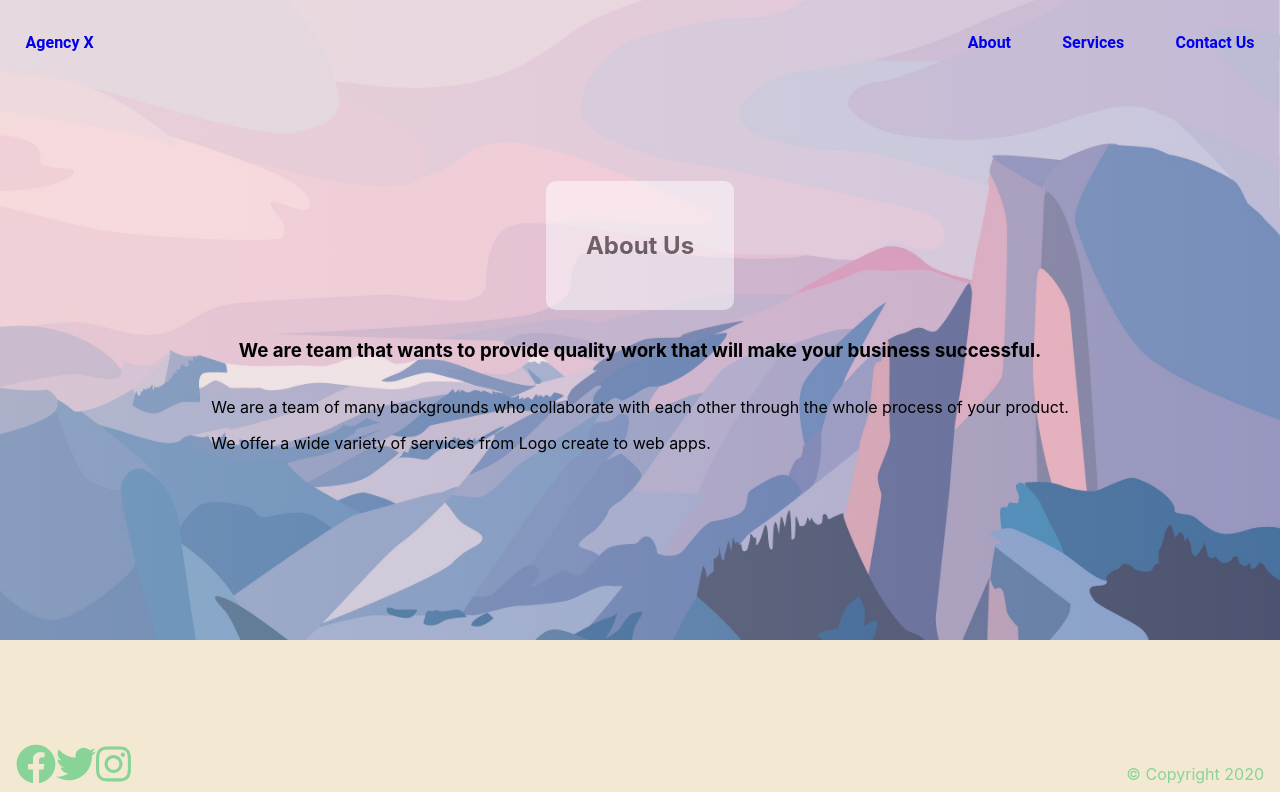
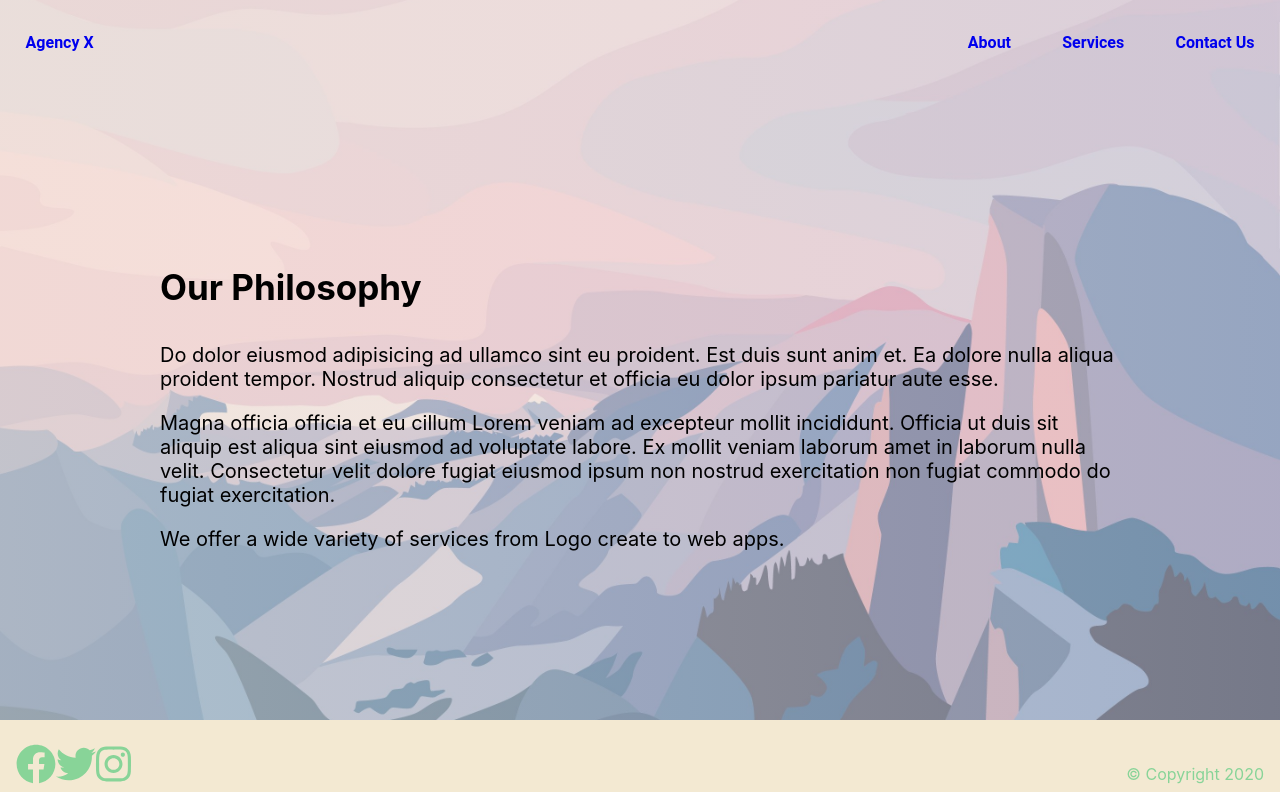
Before and after one commit to alinan-vn/agency-landing-pages-front-end, a React (Create React App) app: page /about in a window 1280 px wide. Shown: the top 792 px of the page. Built offline with nearby package versions, Linux system fonts and the light colour scheme.

Commit message:
added Philosophy and Our Team template in About section

```diff
--- a/src/components/about/index.js
+++ b/src/components/about/index.js
@@ -2,26 +2,40 @@ import React, { Component } from 'react';
 
 class About extends React.Component {
 
+
     render() {
         return (
             <main className="about">
-                <div className="about-box">
-                    <h2 className="h-2">About Us</h2>
+                <div className="trans-box">
+                    <h2>About Us</h2>
                 </div>
 
-                <div>
-                    <h3>We are team that wants to provide quality work that will make your business successful.</h3>
+                <div className="content-left">
+                    <h3 >Our Philosophy</h3>
+
+                    <p>
+                        Do dolor eiusmod adipisicing ad ullamco sint eu proident. Est  duis sunt anim et. Ea dolore nulla aliqua proident tempor. Nostrud aliquip consectetur et officia eu dolor ipsum pariatur aute esse.
+                    </p>
+
+                    <p>
+                        Magna officia officia et eu cillum Lorem veniam ad excepteur mollit incididunt. Officia ut duis sit aliquip est aliqua sint eiusmod ad voluptate labore. Ex mollit veniam laborum amet in laborum nulla velit. Consectetur velit dolore fugiat eiusmod ipsum non nostrud exercitation non fugiat commodo do fugiat exercitation.
+                    </p>
+
+                    <p>
+                        We offer a wide variety of services from Logo create to web apps.
+                    </p>
                 </div>
 
-                <div>
-                    <p>We are a team of many backgrounds who collaborate with each other through the whole process of your product.</p>
+                <div className="content-right">
+                    <h3 >Our Team</h3>
+                    <p>Nisi quis amet Lorem aliqua magna aute voluptate esse nostrud.</p>
 
-                    <p>We offer a wide variety of services from Logo create to web apps.</p>
+                    <p>Ea irure elit occaecat et consectetur minim magna esse dolor occaecat. Mollit nostrud qui consequat labore exercitation consectetur deserunt est eiusmod consequat reprehenderit laborum deserunt. Lorem commodo commodo non cillum anim nisi culpa cillum qui incididunt nulla deserunt fugiat do.</p>
+
+                    {/* <p>
+                        We are a team of many backgrounds who collaborate with each other through the whole process of your product.
+                    </p> */}
                 </div>
-
-
-
-
             </main>
         )
     }
--- a/src/scss/_about.scss
+++ b/src/scss/_about.scss
@@ -1,44 +1,63 @@
 .about {
+
+    height: 90vh;
+    width: 100%;
     background:
         linear-gradient(
             to right,
-            rgba($primary-color, 0.4),
-            rgba($primary-color, 0.2)
+            rgba($primary-color, 0.6),
+            rgba($primary-color, 0.4)
         ),
         url($about-bg) center;
-    height: 80vh;
-    width: 100%;
     background-size: cover;
+    background-attachment: scroll;
+    // fixed --> keeps the background image fixed in one position while the rest of the rest of the page scrolls
+    // scroll --> the background image moves with the scroll
+    // local --> ?? seems to behave like scroll
     display: flex;
     flex-direction: column;
     justify-content: center;
     align-items: center;
 }
 
-
-.header-text {
-    font-size: 3.5vw;
-    margin-bottom: 20vh;
-    width: 60vw;
-    color: $fourth-color
+.trans-box {
+    padding: 10% 35%;
+    border-radius: 10px;
+    background-color: white;
+    background: rgba(0,0,100,0.2);
+    position: relative;
+    top: -100px
 }
 
-.p-text {
-    font-size: 2vw;
-    margin-bottom: 30vh;
-    color: $fourth-color
-
+.trans-box h2 {
+    font-size: 48px;
+    white-space: nowrap;
 }
 
-.about-box {
-    background-color: white;
+.content-left {
+    margin: 10vh;
+    padding: 10vh ;
+    text-align: left;
+
+    h3 {
+        font-size: 35px;
+    }
+
+    p {
+        font-size: 20px;
+    }
+}
+
+.content-right {
     margin: 10px;
-    padding: 30px 40px 30px 40px;
-    border-radius: 10px;
-    opacity: 50%;
+    padding: 10px 180px ;
+    text-align: right;
+
+    h3 {
+        font-size: 35px;
+    }
+
+    p {
+        font-size: 20px;
+    }
 }
-// look up opacity and Transparent Box on w3schools
-
-.about h2 {
-    font-weight: bold;
-}
```
